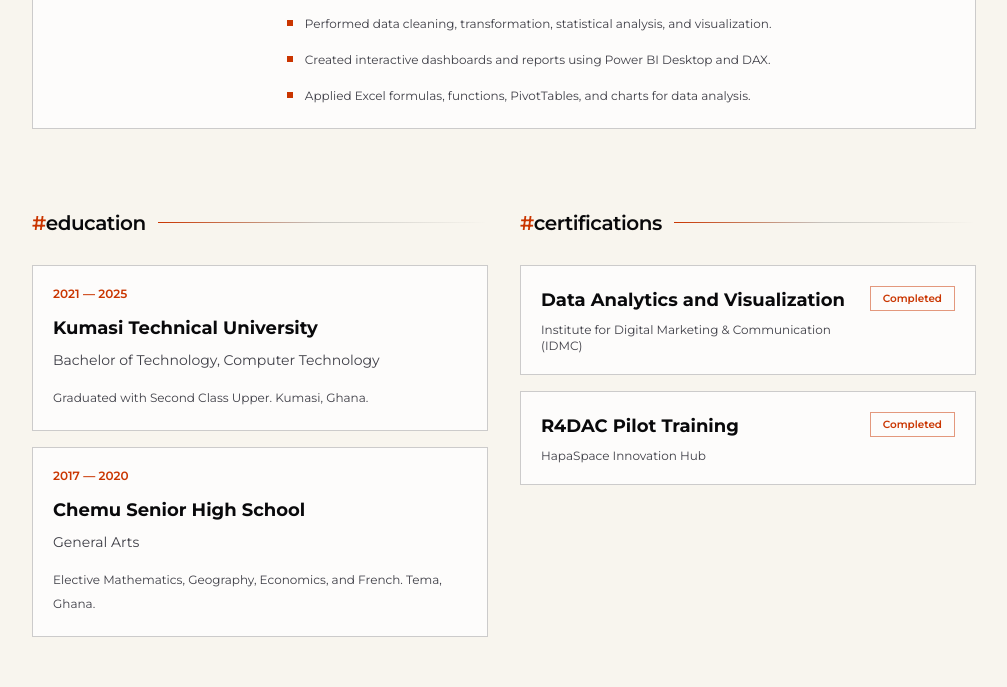
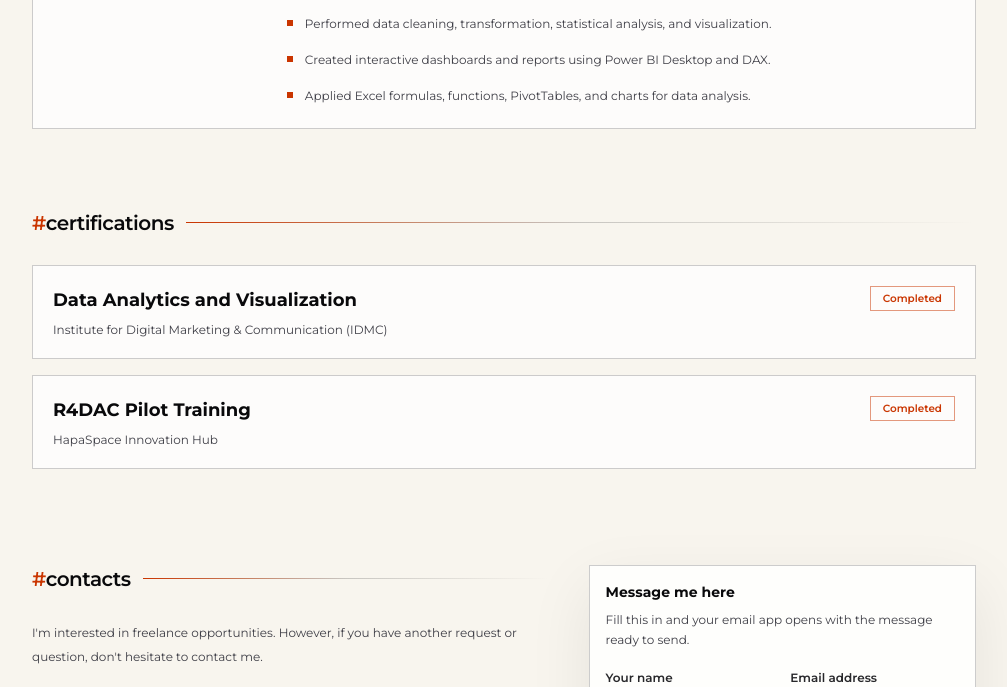
Before and after one commit to kobina2121/kobina.portfolio, a Next.js app: page / in a window 1280 px wide. Shown: the part 4580-5267 px from the top of the page, without its empty margins (136-1143 px from the left). Built offline with nearby package versions, Linux system fonts and the light colour scheme; no server answers; the database is empty; a web font is replaced by a local one.

Commit message:
feat: remove the education section
Drop education from the home page, the admin dashboard, the content schema, and the built-in content. Certifications keep their own section. Education data already in the database is left untouched.

```diff
--- a/src/app/page.tsx
+++ b/src/app/page.tsx
@@ -13,7 +13,6 @@ import { skillIconMap } from "@/lib/skill-icons";
 import {
   getAboutHighlights,
   getCertificationItems,
-  getEducationItems,
   getExperienceItems,
   getFeaturedProjects,
   getRequiredImageAsset,
@@ -82,7 +81,6 @@ export default async function Home() {
     aboutHighlights,
     serviceItems,
     experienceItems,
-    educationItems,
     certificationItems,
   ] = await Promise.all([
     getSiteConfig(),
@@ -91,7 +89,6 @@ export default async function Home() {
     getAboutHighlights(),
     getServiceItems(),
     getExperienceItems(),
-    getEducationItems(),
     getCertificationItems(),
   ]);
   const heroSocialLinks = site.socialLinks.map((link) => ({
@@ -461,35 +458,7 @@ export default async function Home() {
         </Reveal>
 
         <Reveal>
-          <section
-            id="credentials"
-            className="relative grid scroll-mt-24 gap-8 pt-20 md:grid-cols-2"
-          >
-            <div>
-              <SectionTitle>education</SectionTitle>
-              <div className="space-y-4">
-                {educationItems.map((item) => (
-                  <article
-                    key={item.institution}
-                    className="border border-zinc-950/20 bg-white/75 p-5 dark:border-white/35 dark:bg-black/80"
-                  >
-                    <p className="text-accent-brand text-xs font-semibold">
-                      {item.period}
-                    </p>
-                    <h3 className="mt-3 text-lg font-bold text-zinc-950 dark:text-white">
-                      {item.institution}
-                    </h3>
-                    <p className="mt-2 text-sm text-zinc-700 dark:text-zinc-300">
-                      {item.qualification}
-                    </p>
-                    <p className="mt-4 text-xs leading-6 text-zinc-700 dark:text-zinc-400">
-                      {item.detail}
-                    </p>
-                  </article>
-                ))}
-              </div>
-            </div>
-
+          <section id="credentials" className="relative scroll-mt-24 pt-20">
             <div id="certifications" className="scroll-mt-24">
               <SectionTitle>certifications</SectionTitle>
               <div className="space-y-4">
--- a/src/lib/content/collections.ts
+++ b/src/lib/content/collections.ts
@@ -2,7 +2,6 @@ import type { z } from "zod";
 
 import {
   certificationFields,
-  educationFields,
   experienceFields,
   type FieldConfig,
   projectFields,
@@ -12,7 +11,6 @@ import {
 } from "@/lib/content/fields";
 import {
   certificationSchema,
-  educationSchema,
   experienceSchema,
   projectSchema,
   serviceSchema,
@@ -25,7 +23,6 @@ export const listCollectionKeys = [
   "skills",
   "services",
   "experience",
-  "education",
   "certifications",
 ] as const;
 
@@ -88,16 +85,6 @@ export const listCollections: Record<ListCollectionKey, ListCollectionConfig> =
       titleField: "role",
       subtitleField: "company",
     },
-    education: {
-      key: "education",
-      label: "Education",
-      singular: "education entry",
-      description: "Schools and qualifications.",
-      schema: educationSchema,
-      fields: educationFields,
-      titleField: "qualification",
-      subtitleField: "institution",
-    },
     certifications: {
       key: "certifications",
       label: "Certifications",
--- a/src/lib/content/default-content.ts
+++ b/src/lib/content/default-content.ts
@@ -253,22 +253,6 @@ const rawExperienceItems = [
   },
 ] as const;
 
-const rawEducationItems = [
-  {
-    institution: "Kumasi Technical University",
-    qualification: "Bachelor of Technology, Computer Technology",
-    period: "2021 — 2025",
-    detail: "Graduated with Second Class Upper. Kumasi, Ghana.",
-  },
-  {
-    institution: "Chemu Senior High School",
-    qualification: "General Arts",
-    period: "2017 — 2020",
-    detail:
-      "Elective Mathematics, Geography, Economics, and French. Tema, Ghana.",
-  },
-] as const;
-
 const rawCertificationItems = [
   {
     name: "Data Analytics and Visualization",
@@ -289,6 +273,5 @@ export const defaultPortfolioContent = portfolioContentSchema.parse({
   skills: rawSkillItems,
   services: rawServiceItems,
   experience: rawExperienceItems,
-  education: rawEducationItems,
   certifications: rawCertificationItems,
 });
--- a/src/lib/content/fields.ts
+++ b/src/lib/content/fields.ts
@@ -244,13 +244,6 @@ export const experienceFields: FieldConfig[] = [
   },
 ];
 
-export const educationFields: FieldConfig[] = [
-  { kind: "text", name: "institution", label: "Institution" },
-  { kind: "text", name: "qualification", label: "Qualification" },
-  { kind: "text", name: "period", label: "Period", help: periodHelp },
-  { kind: "textarea", name: "detail", label: "Detail" },
-];
-
 export const certificationFields: FieldConfig[] = [
   { kind: "text", name: "name", label: "Name" },
   { kind: "text", name: "provider", label: "Provider" },
--- a/src/lib/content/schema.ts
+++ b/src/lib/content/schema.ts
@@ -201,13 +201,6 @@ export const experienceSchema = z.object({
   highlights: z.array(nonEmptyString).min(1),
 });
 
-export const educationSchema = z.object({
-  institution: nonEmptyString,
-  qualification: nonEmptyString,
-  period: periodSchema,
-  detail: nonEmptyString,
-});
-
 export const certificationSchema = z.object({
   name: nonEmptyString,
   provider: nonEmptyString,
@@ -221,7 +214,6 @@ export const portfolioContentSchema = z
     skills: z.array(skillSchema),
     services: z.array(serviceSchema),
     experience: z.array(experienceSchema),
-    education: z.array(educationSchema),
     certifications: z.array(certificationSchema),
   })
   .superRefine((content, context) => {
@@ -250,6 +242,5 @@ export type Skill = z.infer<typeof skillSchema>;
 export type SkillIcon = z.infer<typeof skillIconSchema>;
 export type Service = z.infer<typeof serviceSchema>;
 export type Experience = z.infer<typeof experienceSchema>;
-export type Education = z.infer<typeof educationSchema>;
 export type Certification = z.infer<typeof certificationSchema>;
 export type PortfolioContent = z.infer<typeof portfolioContentSchema>;
--- a/src/lib/portfolio-content.ts
+++ b/src/lib/portfolio-content.ts
@@ -97,10 +97,6 @@ export async function getExperienceItems() {
   return (await getPortfolioContent()).experience;
 }
 
-export async function getEducationItems() {
-  return (await getPortfolioContent()).education;
-}
-
 export async function getCertificationItems() {
   return (await getPortfolioContent()).certifications;
 }
```
Also changed, not shown: 1 other file (tests, documents, lock files or other folders).
